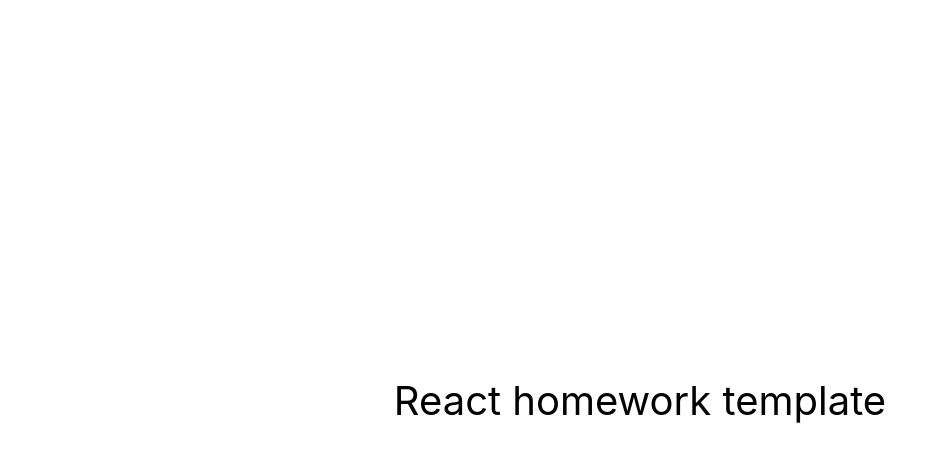
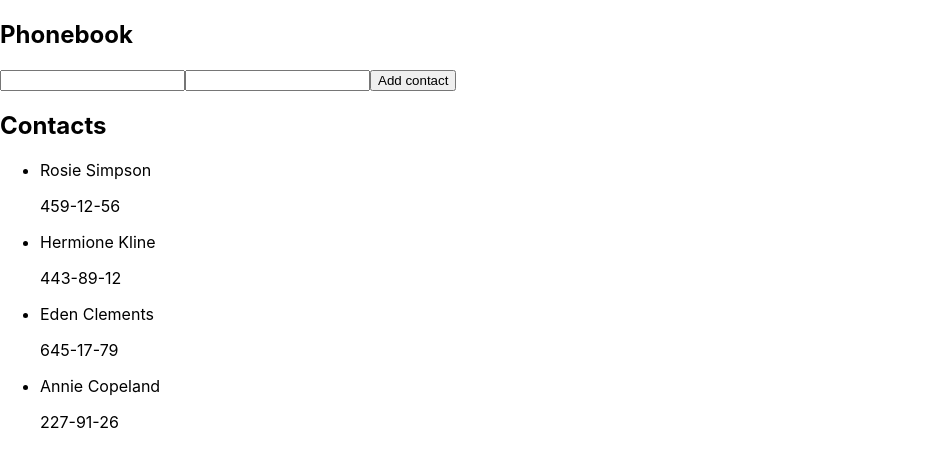
Before and after one commit to kyr13nko/goit-react-hw-02-phonebook, a React (Create React App) app: page / in a window 1280 px wide. Shown: the top 466 px of the page, without its empty margins (0-947 px from the left). Built offline with nearby package versions, Linux system fonts and the light colour scheme.

Commit message:
tasks 1-2

```diff
--- a/package.json
+++ b/package.json
@@ -7,9 +7,11 @@
     "@testing-library/jest-dom": "^5.16.3",
     "@testing-library/react": "^12.1.4",
     "@testing-library/user-event": "^13.5.0",
+    "nanoid": "^4.0.2",
     "react": "^18.1.0",
     "react-dom": "^18.1.0",
     "react-scripts": "5.0.1",
+    "styled-components": "^6.0.7",
     "web-vitals": "^2.1.3"
   },
   "scripts": {
--- a/src/components/App.jsx
+++ /dev/null
@@ -1,16 +0,0 @@
-export const App = () => {
-  return (
-    <div
-      style={{
-        height: '100vh',
-        display: 'flex',
-        justifyContent: 'center',
-        alignItems: 'center',
-        fontSize: 40,
-        color: '#010101'
-      }}
-    >
-      React homework template
-    </div>
-  );
-};
--- /dev/null
+++ b/src/components/App/App.jsx
@@ -0,0 +1,55 @@
+import { nanoid } from 'nanoid';
+
+import Form from 'components/Form/Form';
+import { Component } from 'react';
+import ContactsList from 'components/ContactsList/ContactsList';
+
+class App extends Component {
+  state = {
+    contacts: [
+      { id: 'id-1', name: 'Rosie Simpson', number: '459-12-56' },
+      { id: 'id-2', name: 'Hermione Kline', number: '443-89-12' },
+      { id: 'id-3', name: 'Eden Clements', number: '645-17-79' },
+      { id: 'id-4', name: 'Annie Copeland', number: '227-91-26' },
+    ],
+    filter: '',
+  };
+
+  createContact = data => {
+    const newContact = { id: nanoid(), ...data };
+
+    this.setState({ contacts: [...this.state.contacts, newContact] });
+  };
+
+  render() {
+    return (
+      <>
+        <h2>Phonebook</h2>
+        <Form createContact={this.createContact} />
+        <h2>Contacts</h2>
+        <ul>
+          <ContactsList contacts={this.state.contacts} />
+        </ul>
+      </>
+    );
+  }
+}
+
+export default App;
+
+// export const App = () => {
+//   return (
+//     <div
+//       style={{
+//         height: '100vh',
+//         display: 'flex',
+//         justifyContent: 'center',
+//         alignItems: 'center',
+//         fontSize: 40,
+//         color: '#010101'
+//       }}
+//     >
+//       React homework template
+//     </div>
+//   );
+// };
--- /dev/null
+++ b/src/components/ContactsList/ContactsList.jsx
@@ -0,0 +1,12 @@
+const ContactsList = ({ contacts }) => {
+  return contacts.map(({ id, name, number }) => {
+    return (
+      <li key={id}>
+        <p>{name}</p>
+        <p>{number}</p>
+      </li>
+    );
+  });
+};
+
+export default ContactsList;
--- /dev/null
+++ b/src/components/Form/Form.jsx
@@ -0,0 +1,57 @@
+import { Component, createContext } from 'react';
+
+class Form extends Component {
+  state = {
+    name: '',
+    number: '',
+  };
+
+  onFormInput = event => {
+    this.setState({ [event.target.name]: event.target.value });
+  };
+
+  onFormSubmit = event => {
+    event.preventDefault();
+
+    const { name, number } = this.state;
+
+    // this.props.createContact(this.state);
+    this.props.createContact({ name, number });
+
+    this.resetForm();
+  };
+
+  resetForm = () => {
+    this.setState({ name: '', number: '' });
+  };
+
+  render() {
+    const { name, number } = this.state;
+
+    return (
+      <form onSubmit={this.onFormSubmit}>
+        <input
+          type="text"
+          name="name"
+          pattern="^[a-zA-Zа-яА-Я]+(([' \-][a-zA-Zа-яА-Я ])?[a-zA-Zа-яА-Я]*)*$"
+          title="Name may contain only letters, apostrophe, dash and spaces. For example Adrian, Jacob Mercer, Charles de Batz de Castelmore d'Artagnan"
+          onChange={this.onFormInput}
+          value={name}
+          required
+        />
+        <input
+          type="tel"
+          name="number"
+          pattern="\+?\d{1,4}?[ .\-\s]?\(?\d{1,3}?\)?[ .\-\s]?\d{1,4}[ .\-\s]?\d{1,4}[ .\-\s]?\d{1,9}"
+          title="Phone number must be digits and can contain spaces, dashes, parentheses and can start with +"
+          onChange={this.onFormInput}
+          value={number}
+          required
+        />
+        <button type="submit">Add contact</button>
+      </form>
+    );
+  }
+}
+
+export default Form;
--- a/src/index.js
+++ b/src/index.js
@@ -1,6 +1,6 @@
 import React from 'react';
 import ReactDOM from 'react-dom/client';
-import { App } from 'components/App';
+import App from 'components/App/App';
 import './index.css';
 
 ReactDOM.createRoot(document.getElementById('root')).render(
```
Also changed, not shown: src/components/App/App.styled.js (added), 1 other file (tests, documents, lock files or other folders).
